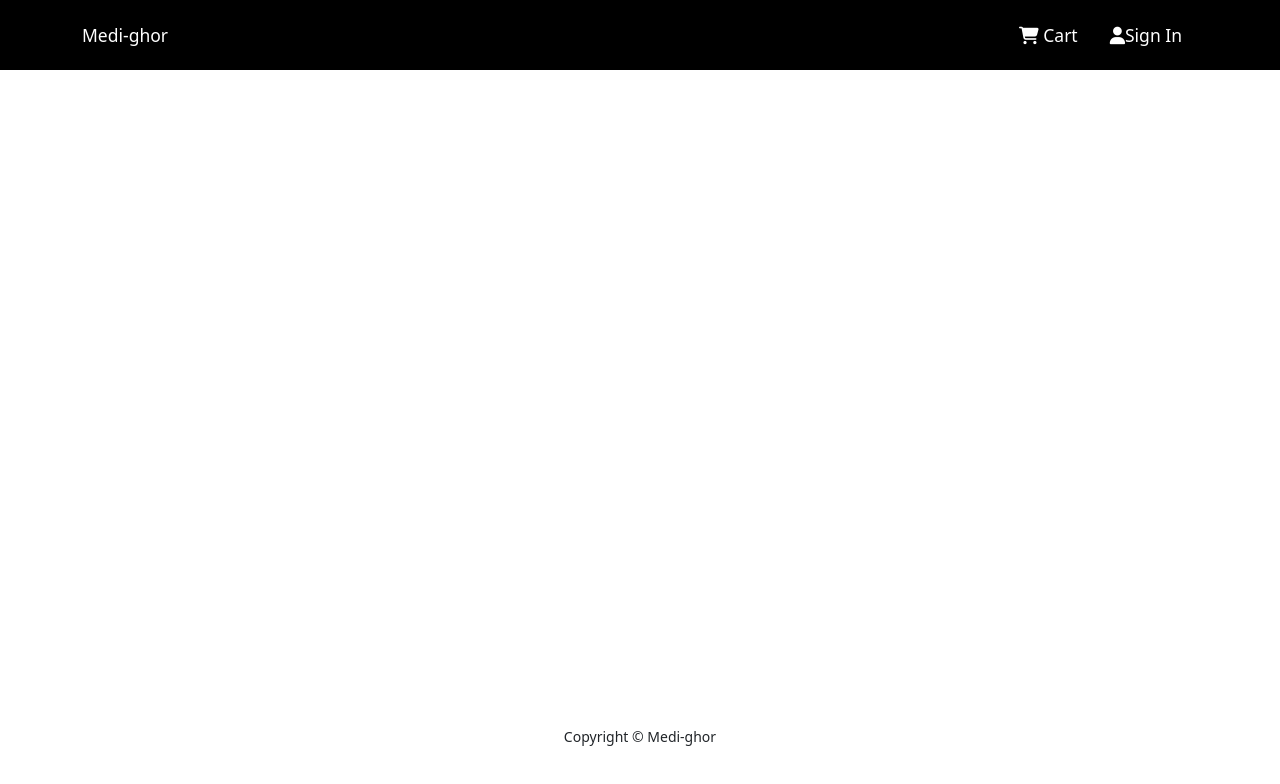
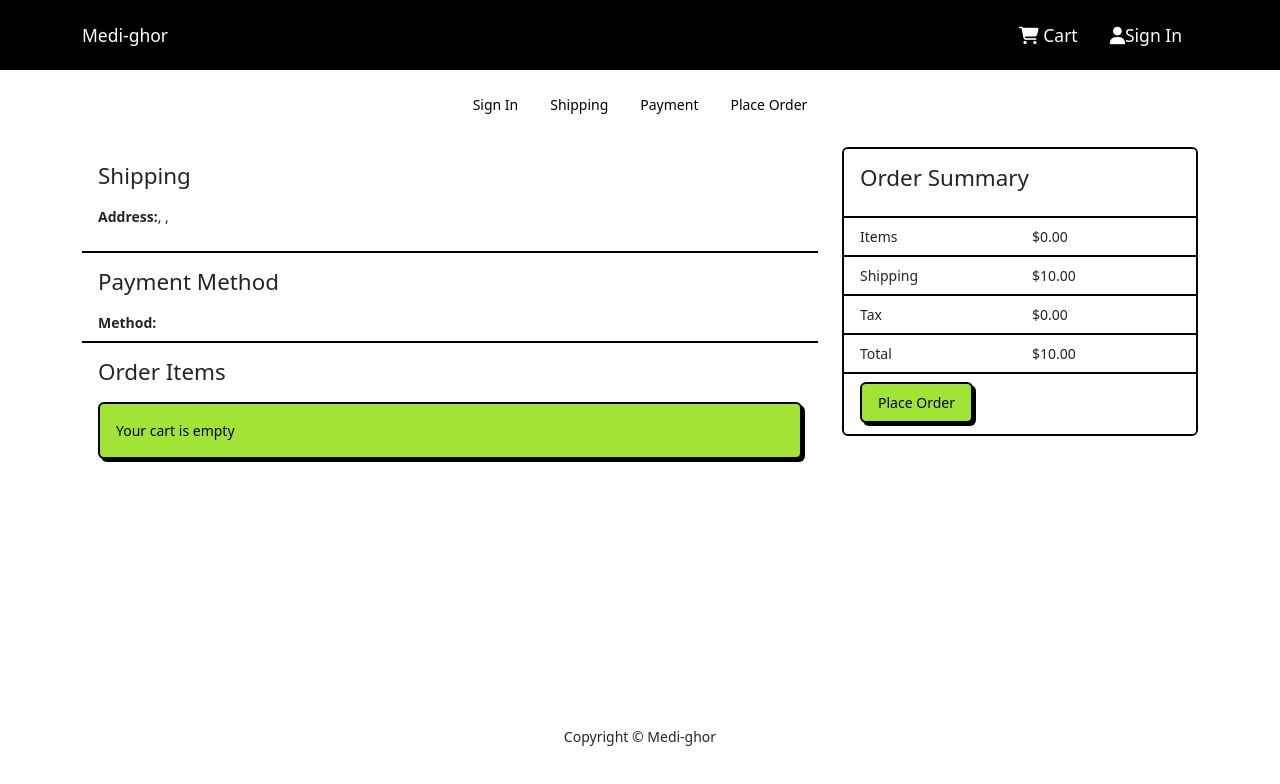
Before and after one commit to asifmanowar9/Medi-ghor, a React (Create React App) app in the folder frontend/: page /placeorder in a window 1280 px wide. Shown: the top 784 px of the page. Built offline with nearby package versions, Linux system fonts and the light colour scheme.

Commit message:
Add PlaceOrderScreen component and route for order placement

```diff
--- a/frontend/src/App.js
+++ b/frontend/src/App.js
@@ -11,6 +11,7 @@ import RegisterScreen from './screens/RegisterScreen';
 import ProfileScreen from './screens/ProfileScreen';
 import ShippingScreen from './screens/ShippingScreen';
 import PaymentScreen from './screens/PaymentScreen';
+import PlaceOrderScreen from './screens/PlaceOrderScreen';
 
 const App = () => {
   return (
@@ -19,6 +20,7 @@ const App = () => {
       <main className='py-3'>
         <Container>
           <Routes>
+            <Route path='/placeorder' element={<PlaceOrderScreen />} />
             <Route path='/payment' element={<PaymentScreen />} />
             <Route path='/shipping' element={<ShippingScreen />} />
             <Route path='/profile' element={<ProfileScreen />} />
--- /dev/null
+++ b/frontend/src/screens/PlaceOrderScreen.js
@@ -0,0 +1,140 @@
+import React, { useState } from 'react';
+import { useDispatch, useSelector } from 'react-redux';
+import { Link } from 'react-router-dom';
+import { Button, Row, Col, ListGroup, Image, Card } from 'react-bootstrap';
+import Message from '../components/Message';
+import CheckoutSteps from '../components/CheckoutSteps';
+
+const PlaceOrderScreen = () => {
+  const cart = useSelector((state) => state.cart);
+
+  // Add this function definition
+  const addDecimals = (num) => {
+    return (Math.round(num * 100) / 100).toFixed(2);
+  };
+
+  // Calculate prices
+
+  cart.itemsPrice = addDecimals(
+    cart.cartItems.reduce((acc, item) => acc + item.price * item.qty, 0)
+  );
+
+  cart.shippingAddress = cart.shippingAddress ? cart.shippingAddress : {};
+  cart.shippingPrice = addDecimals(cart.itemsPrice > 100 ? 0 : 10);
+  cart.taxPrice = addDecimals(Number(cart.itemsPrice) * 0.15);
+
+  cart.totalPrice = addDecimals(
+    Number(cart.itemsPrice) + Number(cart.shippingPrice) + Number(cart.taxPrice)
+  );
+
+  const placeOrderHandler = () => {};
+
+  return (
+    <>
+      <CheckoutSteps step1 step2 step3 step4 />
+      <Row>
+        <Col md={8}>
+          <ListGroup variant='flush'>
+            <ListGroup.Item>
+              <h2>Shipping</h2>
+              <p>
+                <strong>Address:</strong>
+                {cart.shippingAddress.address},{cart.shippingAddress.city}{' '}
+                {cart.shippingAddress.postalCode},{' '}
+                {cart.shippingAddress.country}
+              </p>
+            </ListGroup.Item>
+
+            <ListGroup.Item>
+              <h2>Payment Method</h2>
+              <strong>Method:</strong>
+              {cart.paymentMethod}
+            </ListGroup.Item>
+
+            <ListGroup.Item>
+              <h2>Order Items</h2>
+              {cart.cartItems.length === 0 ? (
+                <Message>Your cart is empty</Message>
+              ) : (
+                <ListGroup variant='flush'>
+                  {cart.cartItems.map((item, index) => (
+                    <ListGroup.Item key={index}>
+                      <Row>
+                        <Col md={1}>
+                          <Image
+                            src={item.image}
+                            alt={item.name}
+                            fluid
+                            rounded
+                          />
+                        </Col>
+                        <Col>
+                          <Link to={`/product/${item.product}`}>
+                            {item.name}
+                          </Link>
+                        </Col>
+                        <Col md={4}>
+                          {item.qty} x ${item.price} = $
+                          {(item.qty * item.price).toFixed(2)}
+                        </Col>
+                      </Row>
+                    </ListGroup.Item>
+                  ))}
+                </ListGroup>
+              )}
+            </ListGroup.Item>
+          </ListGroup>
+        </Col>
+
+        <Col md={4}>
+          <Card>
+            <ListGroup variant='flush'>
+              <ListGroup.Item>
+                <h2>Order Summary</h2>
+              </ListGroup.Item>
+
+              <ListGroup.Item>
+                <Row>
+                  <Col>Items</Col>
+                  <Col>${cart.itemsPrice}</Col>
+                </Row>
+              </ListGroup.Item>
+
+              <ListGroup.Item>
+                <Row>
+                  <Col>Shipping</Col>
+                  <Col>${cart.shippingPrice}</Col>
+                </Row>
+              </ListGroup.Item>
+
+              <ListGroup.Item>
+                <Row>
+                  <Col>Tax</Col>
+                  <Col>${cart.taxPrice}</Col>
+                </Row>
+              </ListGroup.Item>
+
+              <ListGroup.Item>
+                <Row>
+                  <Col>Total</Col>
+                  <Col>${cart.totalPrice}</Col>
+                </Row>
+              </ListGroup.Item>
+              <ListGroup.Item>
+                <Button
+                  type='button'
+                  className='btn-block'
+                  disabled={cart.cartItems === 0}
+                >
+                  Place Order
+                </Button>
+              </ListGroup.Item>
+            </ListGroup>
+          </Card>
+        </Col>
+      </Row>
+    </>
+  );
+};
+
+export default PlaceOrderScreen;
```
